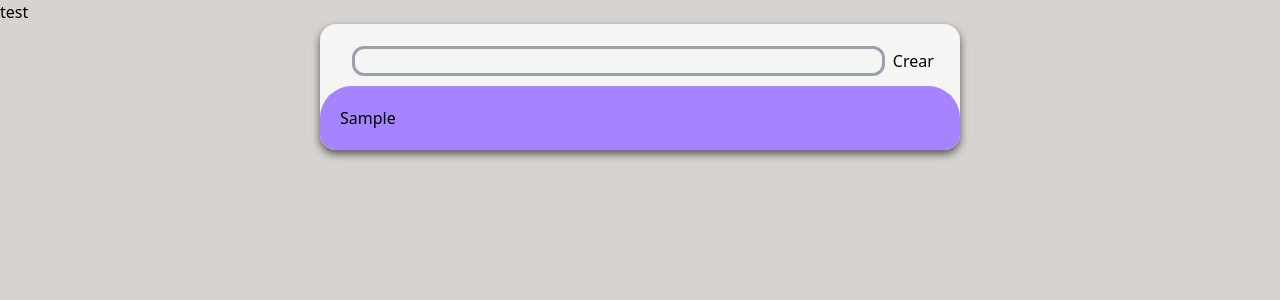
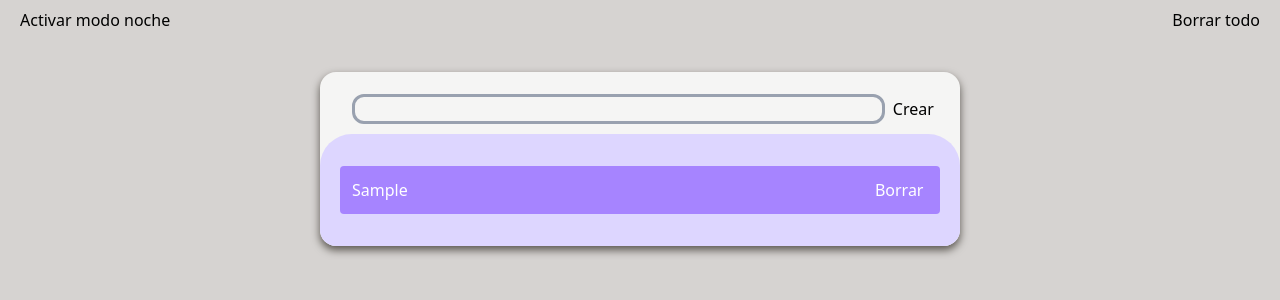
Before and after one commit to JorgeAlcaldeG/To-do-List-TS, a React (Vite) app: page / in a window 1280 px wide. Both pictures are taken after typing "Sample" into the empty fields and a click on the button "Crear". Shown: the top 300 px of the page. Built offline with nearby package versions, Linux system fonts and the light colour scheme.

Commit message:
Creado TaskContainer y función de borrar todas las tareas

```diff
--- a/src/App.tsx
+++ b/src/App.tsx
@@ -1,31 +1,52 @@
 import { useState, useEffect } from 'react';
 import './App.css'
 import UseTareas from './hooks/UseTareas';
-import Input from './components/Input.tsx'
+import Input from './components/Input.tsx';
+import TaskContainer from './components/TaskContainer.tsx';
 function App() {
-  const { tareas, addTarea } = UseTareas();
+  const { tareas, addTarea, delAllTareas } = UseTareas();
   const [darkMode, setDarkMode] = useState(false);
+  useEffect(()=>{
+    const mode = localStorage.getItem('darkMode')
+    if(mode == 'on'){
+      setDarkMode(true);
+    }else{
+      setDarkMode(false);
+    }
+  },[])
   useEffect(() => {
     if (darkMode) {
-      // Si el modo oscuro está activado, añadir la clase 'dark' al <html>
+      // activar modo noche
       document.documentElement.classList.add("dark");
+      localStorage.setItem('darkMode', 'on')
     } else {
-      // Si no está activado, quitar la clase 'dark'
+      // Desactivar modo noche
       document.documentElement.classList.remove("dark");
+      localStorage.setItem('darkMode', 'off')
     }
-  }, [darkMode]); // Se ejecuta cada vez que darkMode cambia
+  }, [darkMode]);
   const toggleDarkMode = () => {
     setDarkMode(!darkMode);
   };
   return (
     <div className='min-h-screen text-black dark:text-white bg-stone-300 dark:bg-stone-900 transition-colors duration-300'>
-      <button onClick={toggleDarkMode}>test</button>
+      <div className='pt-2 pl-5 pr-5 mb-10 w-full flex flex-row justify-between'>
+        <button onClick={toggleDarkMode}>{darkMode?'Desactivar modo noche':'Activar modo noche'}</button>
+        <button onClick={delAllTareas}>Borrar todo</button>
+      </div>
       <div className="pt-3 rounded-2xl w-1/2 m-auto bg-stone-100 drop-shadow-lg drop-shadow-stone-600 dark:drop-shadow-violet-300 dark:bg-stone-600 transition-colors duration-300">
         <Input add={addTarea}/>
-      <div className='p-5 bg-violet-400 rounded-bl-2xl rounded-br-2xl rounded-tl-4xl rounded-tr-4xl drop-shadow-none'>
-          {tareas?.map(data => (
-            <div key={data.id}>{data.name}</div>
-          ))}
+      <div className='p-5 bg-violet-200 rounded-bl-2xl rounded-br-2xl rounded-tl-4xl rounded-tr-4xl drop-shadow-none dark:bg-violet-400 transition-colors duration-300'>
+          {
+            tareas.length > 0 ?
+              (tareas?.map(data => (
+                <TaskContainer key={data.id} text={data.name}/>
+              ))
+            ):
+            (
+              <p className='text-center'>Aún no hay tareas creadas</p>
+            )
+          }
       </div>
       </div>
     </div>
--- /dev/null
+++ b/src/components/TaskContainer.tsx
@@ -0,0 +1,13 @@
+
+type Props = {
+    text:string
+}
+
+export default function TaskContainer({text}: Props) {
+  return (
+    <div className="flex flex-row w-full rounded-sm mt-3 mb-3 p-3 bg-violet-400 text-white dark:bg-violet-200 dark:text-black transition-colors duration-300">
+        <p className="w-9/10">{text}</p>
+        <button className="w-1/10">Borrar</button>
+    </div>
+  )
+}
--- a/src/hooks/UseTareas.tsx
+++ b/src/hooks/UseTareas.tsx
@@ -1,7 +1,7 @@
 import { useState,useEffect } from "react";
 import { v4 as uuidv4 } from "uuid";
 
-export type estadoTarea = 'Pendiente' | 'En progeso' | 'Terminada'
+export type estadoTarea = 'pendiente' | 'progeso' | 'terminada'
 export interface Tarea{
     id:string,
     name:string,
@@ -26,10 +26,13 @@ export default function UseTareas(){
         const newTarea:Tarea = {
             id: newId,
             name: texto,
-            estado: 'Pendiente'
+            estado: 'pendiente'
         }
         setTareas([...tareas, newTarea]);
     }
-
-    return { tareas, addTarea };
+    function delAllTareas(){
+        localStorage.removeItem('tareas');
+        setTareas([]);
+    }
+    return { tareas, addTarea, delAllTareas };
 }
```
